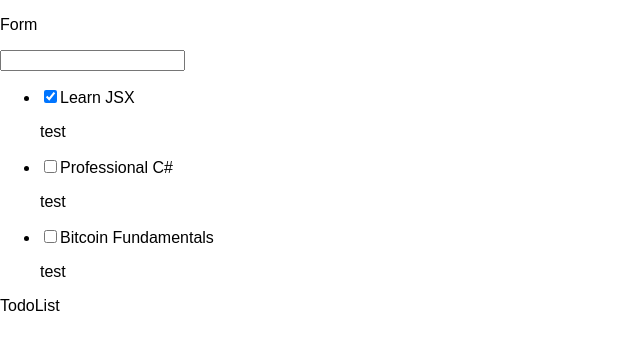
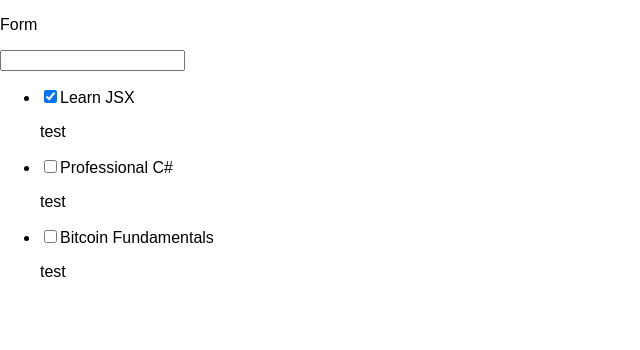
Before and after one commit to zdenotirc/demo-app, a React (Create React App) app: page / in a window 1280 px wide. Shown: the top 350 px of the page, without its empty margins (0-640 px from the left). Built offline with nearby package versions, Linux system fonts and the light colour scheme; the HTML template or start-up script is replaced by a standard one.

Commit message:
todlist delete

```diff
--- a/src/components/todo/TodoList.tsx
+++ b/src/components/todo/TodoList.tsx
@@ -17,6 +17,5 @@ export const TodoList = (props: TodoListProps) => (
         <ul>
             {props.todos.map(todo => <TodoItem key={todo.id} {...todo} />)}
         </ul>
-        <p>TodoList</p>
     </div>
 );
```
